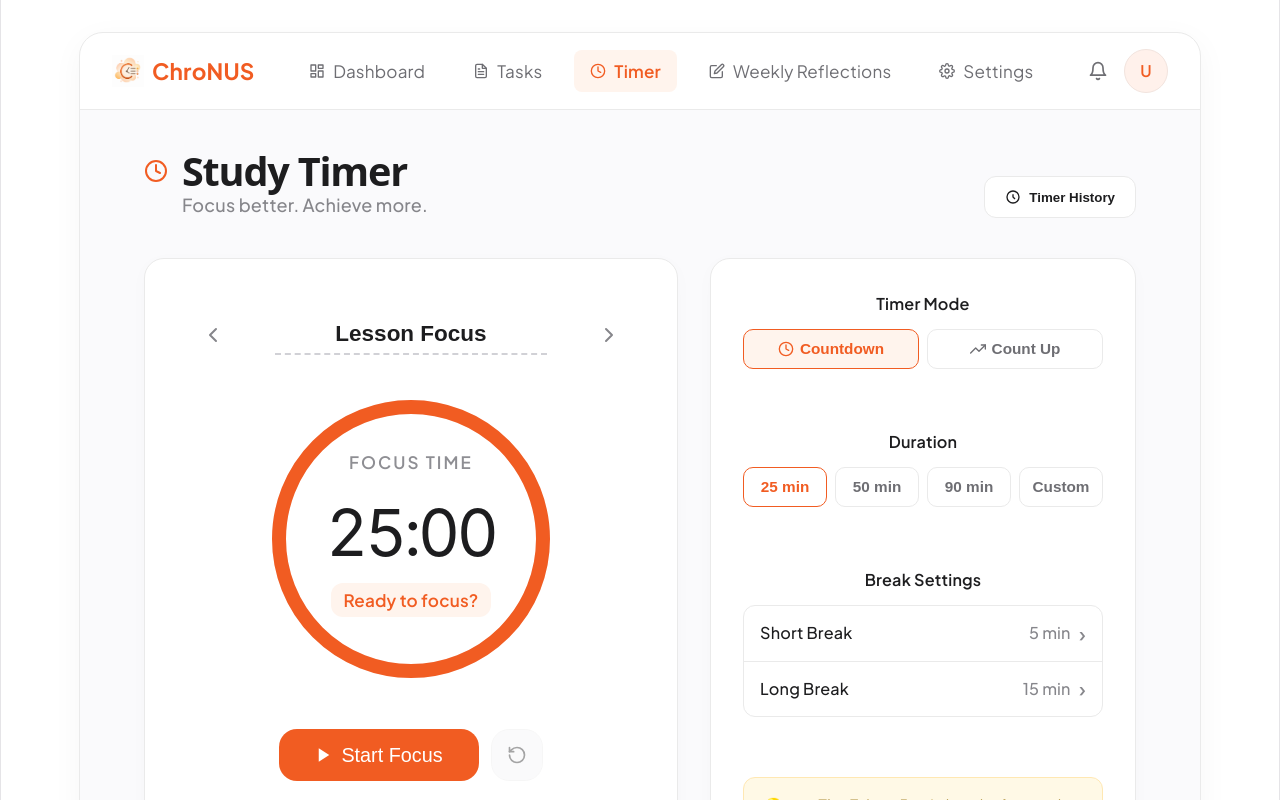
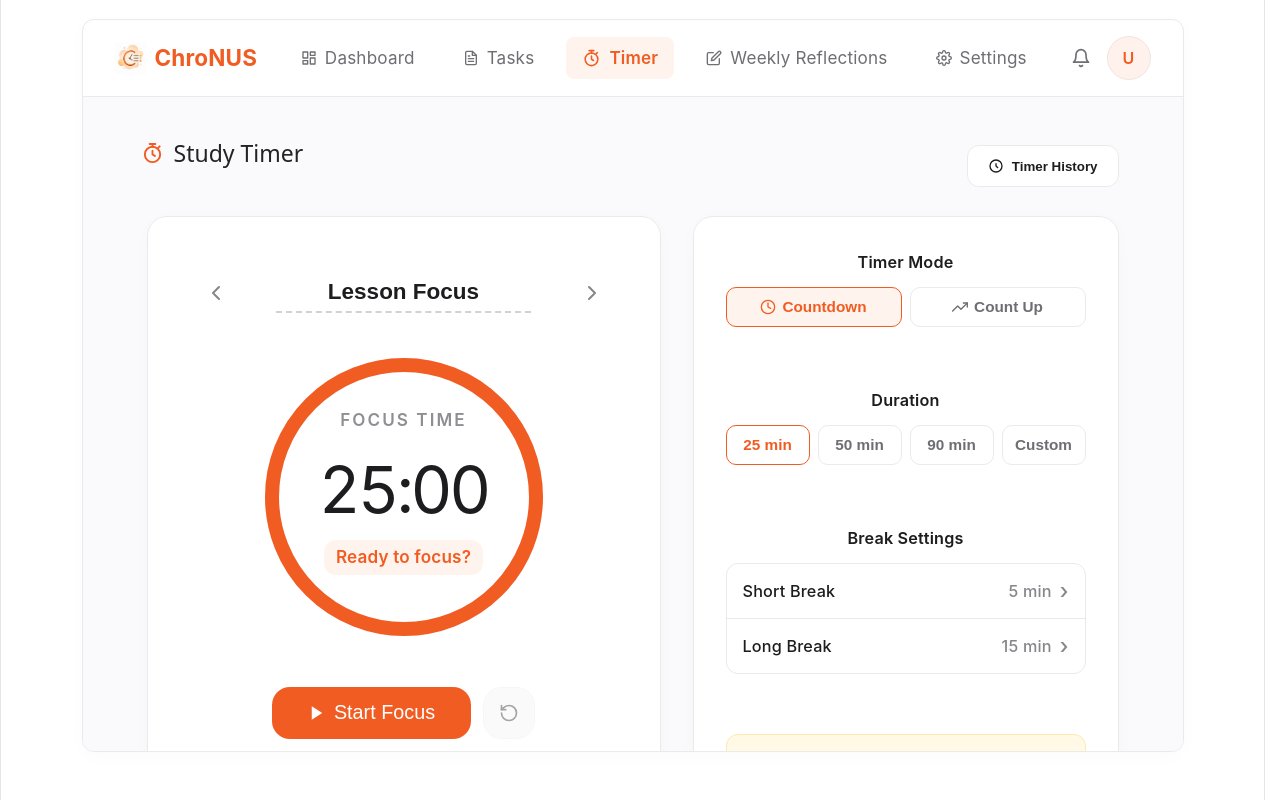
Before and after one commit to zruixuan/Orbital26-7665-ChroNUS, a React (Vite) app: page /timer in a window 1280 px wide. Shown: the top 800 px of the page. Built offline with nearby package versions, Linux system fonts and the light colour scheme; no server answers.

Commit message:
finish navbar in timer

```diff
--- a/src/components/NavBar.jsx
+++ b/src/components/NavBar.jsx
@@ -103,17 +103,31 @@ function NavBar() {
     Tasks
   </NavLink>
 
-    <NavLink
+  <NavLink
     to="/timer"
     className={({ isActive }) =>
       `${styles.navItem} ${isActive ? styles.active : ""}`
     }
   >
-    <svg width="16" height="16" viewBox="0 0 24 24" fill="none" stroke="currentColor" strokeWidth="2" strokeLinecap="round" strokeLinejoin="round">
-      <circle cx="12" cy="12" r="10"></circle>
-      <polyline points="12 6 12 12 16 14"></polyline>
+    <svg
+      width="19"
+      height="19"
+      viewBox="0 0 24 24"
+      fill="none"
+      stroke="currentColor"
+      strokeWidth="2"
+      strokeLinecap="round"
+      strokeLinejoin="round"
+      aria-hidden="true"
+    >
+      <circle cx="12" cy="13" r="8" />
+      <path d="M12 9v4l2.5 1.5" />
+      <path d="M9 2h6" />
+      <path d="M12 2v3" />
+      <path d="M18 6l1.5-1.5" />
     </svg>
-    Timer
+
+    <span>Timer</span>
   </NavLink>
 
   <NavLink
--- a/src/index.css
+++ b/src/index.css
@@ -120,3 +120,19 @@ code {
   padding: 4px 8px;
   background: var(--code-bg);
 }
+
+/* src/index.css */
+
+html {
+  scrollbar-gutter: stable;
+}
+
+html,
+body,
+#root {
+  min-height: 100%;
+}
+
+body {
+  margin: 0;
+}
--- a/src/pages/Dashboard.module.css
+++ b/src/pages/Dashboard.module.css
@@ -524,6 +524,10 @@
   align-items: center;
 
   margin-bottom: 24px;
+
+
+  margin-top: -5px;
+
 }
 
 .timelineHeaderActions {
--- a/src/pages/Timer.jsx
+++ b/src/pages/Timer.jsx
@@ -54,12 +54,25 @@ function Timer() {
                     <header className={styles.header}>
                         <div>
                             <div className={styles.titleRow}>
-                                <svg width="24" height="24" viewBox="0 0 24 24" fill="none" stroke="#f15c22" strokeWidth="2" strokeLinecap="round" strokeLinejoin="round">
-                                    <circle cx="12" cy="12" r="10"></circle>
-                                    <polyline points="12 6 12 12 16 14"></polyline>
+                                <svg
+                                    width="23"
+                                    height="23"
+                                    viewBox="0 0 24 24"
+                                    fill="none"
+                                    stroke="#f15c22"
+                                    strokeWidth="2"
+                                    strokeLinecap="round"
+                                    strokeLinejoin="round"
+                                    aria-hidden="true"
+                                >
+                                    <circle cx="12" cy="13" r="8" />
+                                    <path d="M12 9v4l2.5 1.5" />
+                                    <path d="M9 2h6" />
+                                    <path d="M12 2v3" />
+                                    <path d="M18 6l1.5-1.5" />
                                 </svg>
-                                <h1 className={styles.title}>Study Timer</h1>                            </div>
-                            <p className={styles.subtitle}>Focus better. Achieve more.</p>
+                                <h1 className={styles.title}>Study Timer</h1>
+                            </div>
                         </div>
 
                         <button
--- a/src/pages/Timer.module.css
+++ b/src/pages/Timer.module.css
@@ -2,58 +2,76 @@
 @import url('https://fonts.googleapis.com/css2?family=Plus+Jakarta+Sans:wght@400;500;600;700;800&display=swap');
 
 .pageWrapper {
+    position: relative;
+
     min-height: 100vh;
+    padding: 19px 32px 48px;
+
     display: flex;
     justify-content: center;
-    padding: 32px 20px;
-    font-family: 'Plus Jakarta Sans', -apple-system, sans-serif;
+
+    box-sizing: border-box;
+
+    font-family: "Inter", "Nunito", sans-serif;
     -webkit-font-smoothing: antialiased;
 }
 
 .mainContainer {
     width: 100%;
-    max-width: 1120px;
-    background-color: #ffffff;
-    border-radius: 24px;
-    border: 1px solid #eaeaea;
-    box-shadow: 0 8px 32px rgba(0, 0, 0, 0.04);
+    max-width: 1100px;
+    margin: 0 auto;
+
     display: flex;
     flex-direction: column;
+
+    background: #ffffff;
+
+    border: 1px solid #eaeaea;
+    border-radius: 12px;
+
+    box-shadow: 0 4px 20px rgba(0, 0, 0, 0.02);
+
+    overflow: hidden;
 }
 
 .content {
-    padding: 48px 64px;
+    padding: 48px 64px 60px;
+
     background-color: #fafafc;
-    border-bottom-left-radius: 24px;
-    border-bottom-right-radius: 24px;
+
+    border-bottom-left-radius: 12px;
+    border-bottom-right-radius: 12px;
 }
 
 .header {
     display: flex;
     justify-content: space-between;
-    align-items: flex-end;
-    margin-bottom: 40px;
+    align-items: center;
+
+    margin-bottom: 28px;
 }
 
 .titleRow {
     display: flex;
     align-items: center;
-    gap: 14px;
+    gap: 10px;
+
+    margin: -5px 0 20px -6px;
+}
+
+.titleRow svg {
+    flex-shrink: 0;
 }
 
 .title {
-    font-size: 2.2rem;
-    font-weight: 800;
-    color: #1d1d1f;
     margin: 0;
-    letter-spacing: -0.03em;
-}
 
-.subtitle {
-    color: #86868b;
-    margin: 8px 0 0 38px;
-    font-size: 1rem;
+    color: #232323;
+
+    font-size: 23px;
     font-weight: 500;
+    line-height: 1.2;
+    letter-spacing: 0;
 }
 
 .historyBtn {
```
